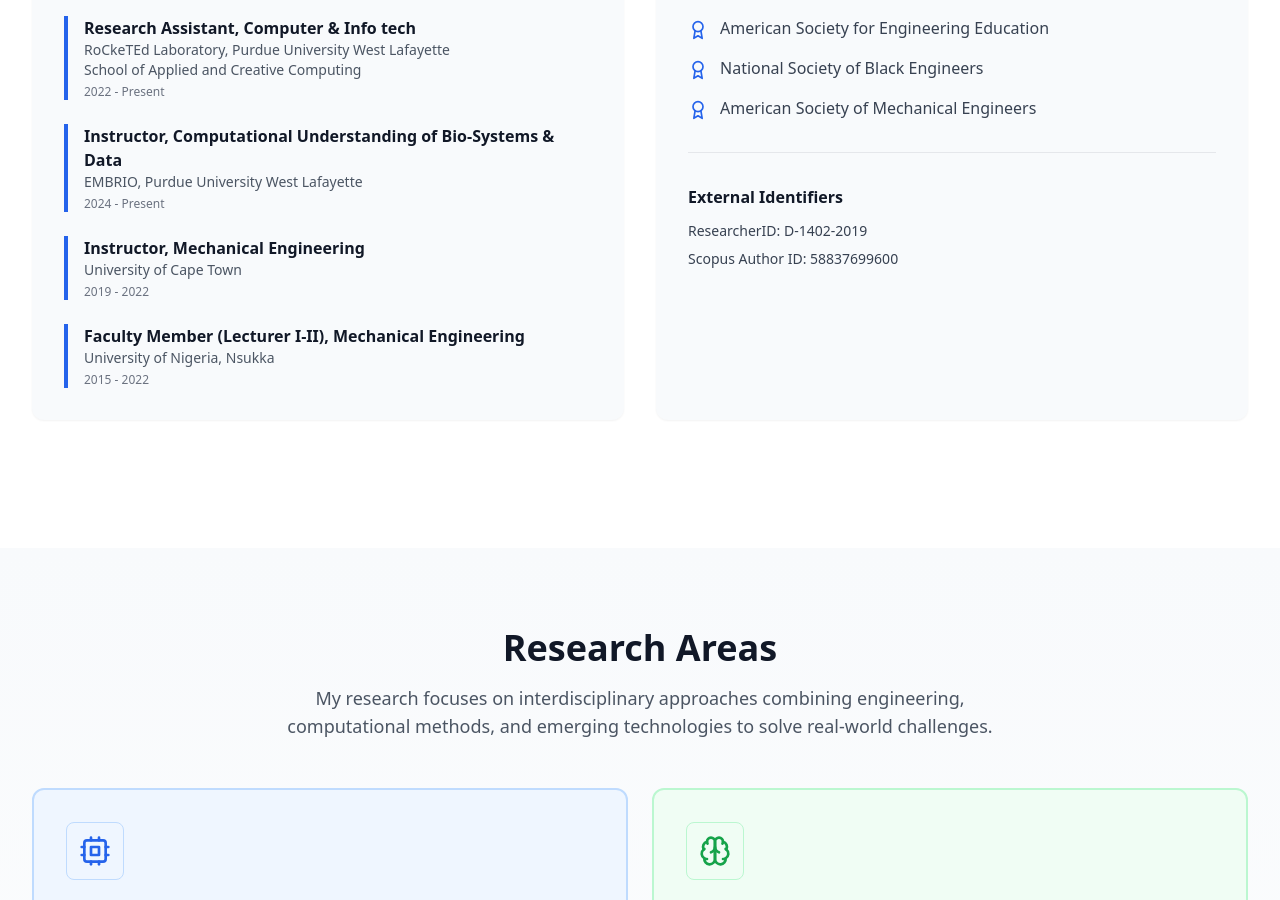
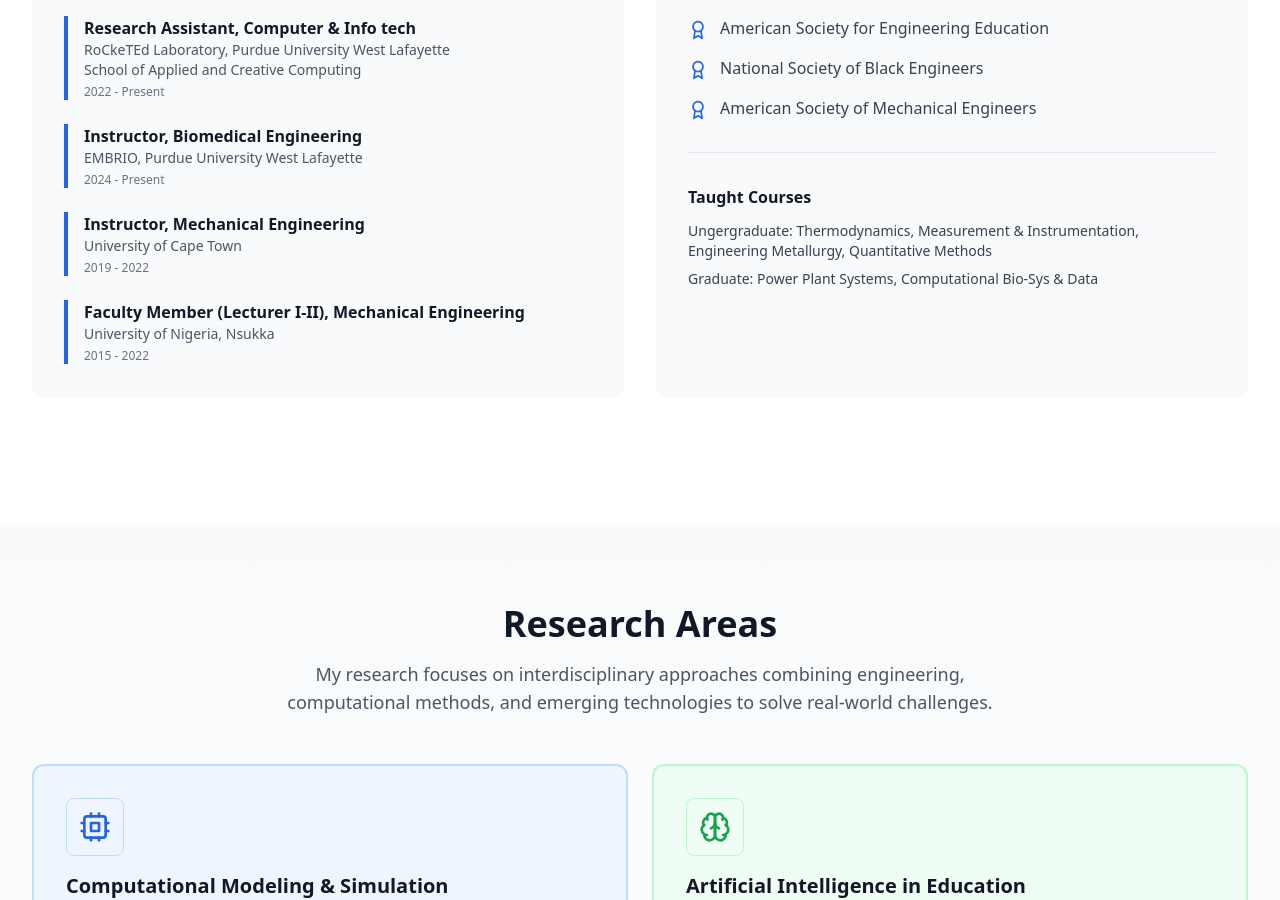
Before and after one commit to Abasfreky1/professor-portfolio, a React (Vite) app: page / in a window 1280 px wide. Shown: the part 1800-2700 px from the top of the page. Built offline with nearby package versions, Linux system fonts and the light colour scheme.

Commit message:
Update course titles and headings in About component

```diff
--- a/src/components/About.tsx
+++ b/src/components/About.tsx
@@ -15,7 +15,7 @@ export function About() {
       period: '2022 - Present',
     },
     {
-      title: 'Instructor, Computational Understanding of Bio-Systems & Data',
+      title: 'Instructor, Biomedical Engineering',
       institution: 'EMBRIO, Purdue University West Lafayette',
       period: '2024 - Present',
     },
@@ -76,13 +76,13 @@ export function About() {
             </ul>
 
             <div className="mt-8 pt-8 border-t border-gray-200">
-              <h4 className="font-semibold text-gray-900 mb-3">External Identifiers</h4>
+              <h4 className="font-semibold text-gray-900 mb-3">Taught Courses</h4>
               <div className="space-y-2 text-sm">
                 <p className="text-gray-700">
-                  <span className="font-medium">ResearcherID:</span> D-1402-2019
+                  <span className="font-medium">Ungergraduate:</span> Thermodynamics, Measurement & Instrumentation, Engineering Metallurgy, Quantitative Methods
                 </p>
                 <p className="text-gray-700">
-                  <span className="font-medium">Scopus Author ID:</span> 58837699600
+                  <span className="font-medium">Graduate:</span> Power Plant Systems, Computational Bio-Sys & Data
                 </p>
               </div>
             </div>
```
